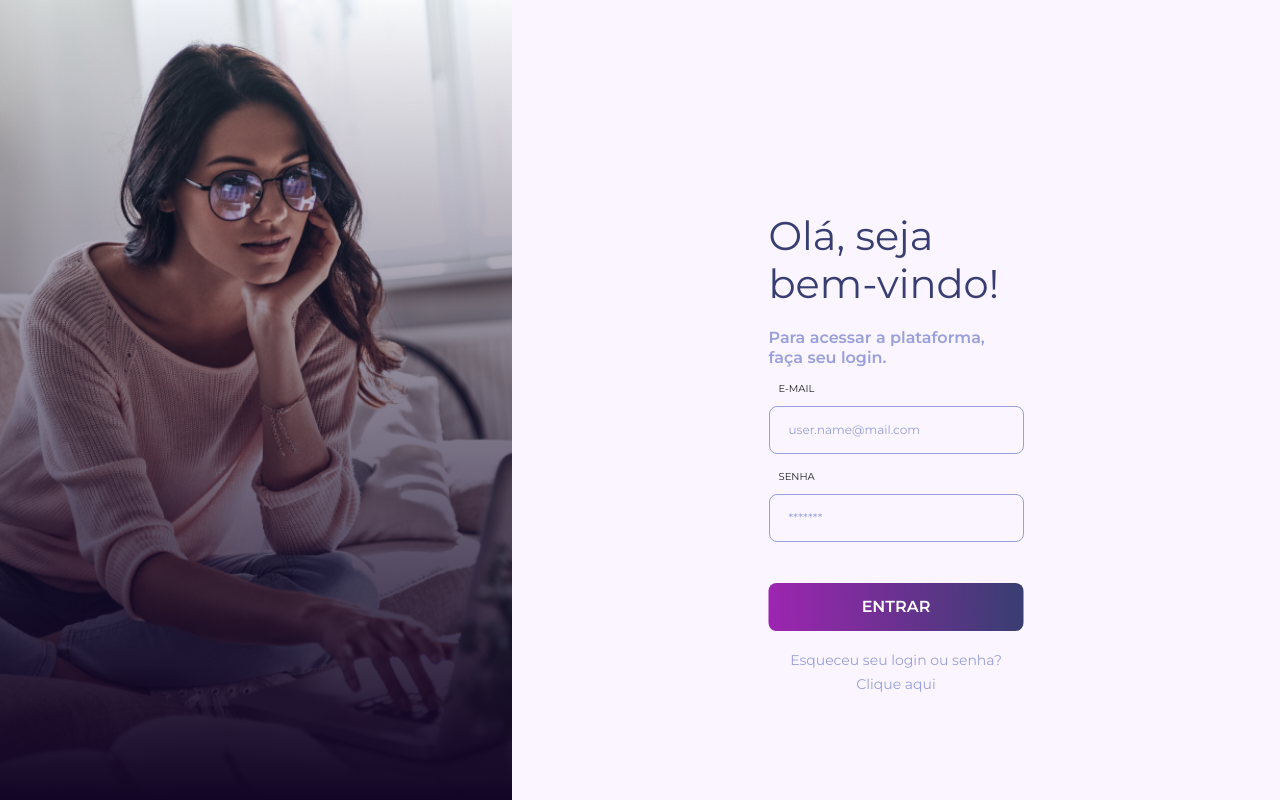
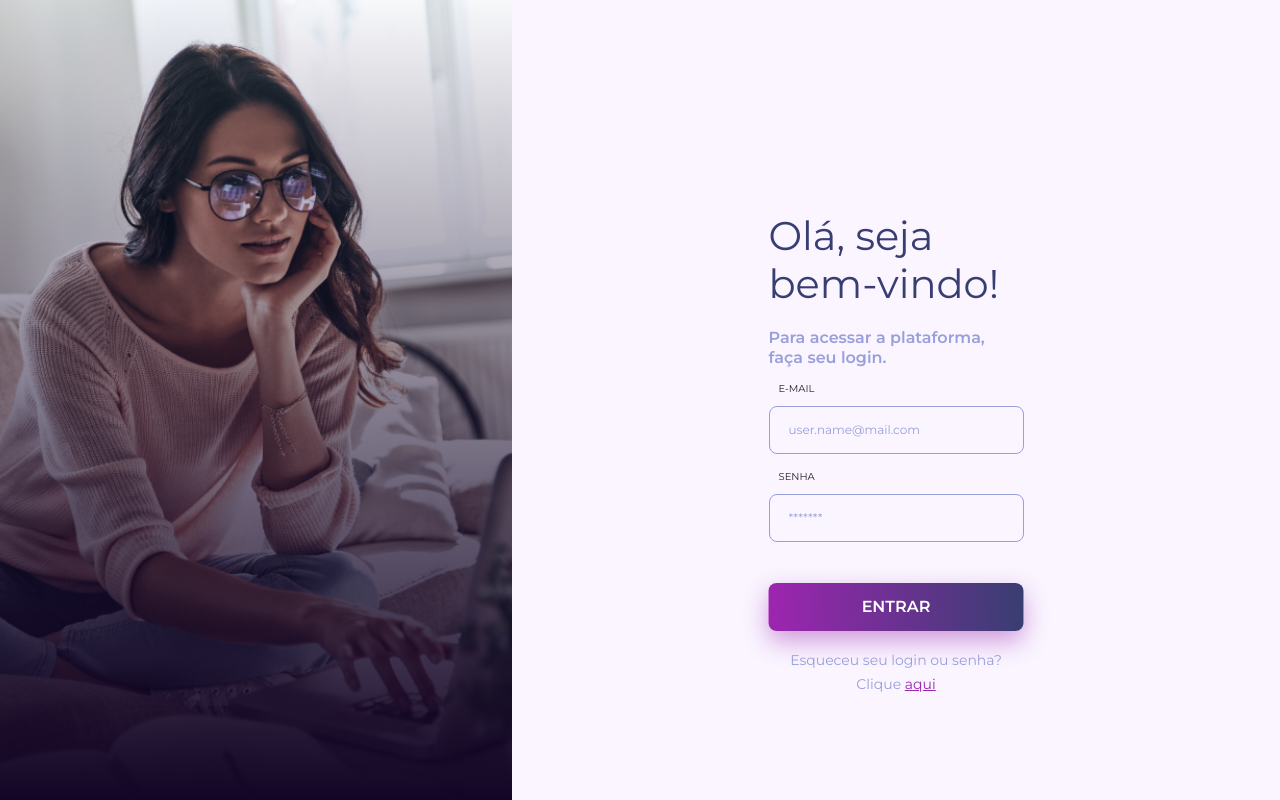
Before and after one commit to eltton/wise-frontend, a Next.js app: page / in a window 1280 px wide. Built offline with nearby package versions, Linux system fonts and the light colour scheme.

Commit message:
layout adjustment

```diff
--- a/src/components/Form/index.tsx
+++ b/src/components/Form/index.tsx
@@ -120,6 +120,7 @@ const Form: React.FC<any> = () => {
           onChangeCallback={handleEmailChange}
           isValid={isEmailValid}
           onBlur={handleEmailBlur}
+          id="email"
         />
         {isEmailValid === false && (
           <ErrorMessage>Digite um e-mail válido;</ErrorMessage>
@@ -132,6 +133,7 @@ const Form: React.FC<any> = () => {
           isValid={isPasswordValid}
           onBlur={handlePasswordBlur}
           autoComplete="off"
+          id="password"
         />
         <Button type="submit">ENTRAR</Button>
 
--- a/src/components/Form/styles.ts
+++ b/src/components/Form/styles.ts
@@ -5,6 +5,7 @@ export const LoginForm = styled.form`
   padding-left: 28px;
   padding-right: 28px;
   max-width: 311px;
+  /* max-height: 377px; */
   margin-bottom: -40px; //mobile
 `;
 
@@ -65,10 +66,12 @@ export const Button = styled.button`
   /* top: 50%; */
   left: 50%;
   transform: translate(-50%, -50%);
+  cursor: pointer;
 
   @media screen and (min-width: 768px) {
     /* font-size: 16px; */
     /* text-align: left; */
+    box-shadow: 0px 10px 25px #cf99db;
     width: 100%;
   }
 `;
@@ -85,9 +88,12 @@ export const P = styled.p`
 
   a {
     color: #989fdb;
+    text-decoration: underline;
   }
-
   @media screen and (min-width: 768px) {
-    /* font-size: 16px; */
+    a {
+      color: #9d25b0;
+      text-decoration: underline;
+    }
   }
 `;
```
